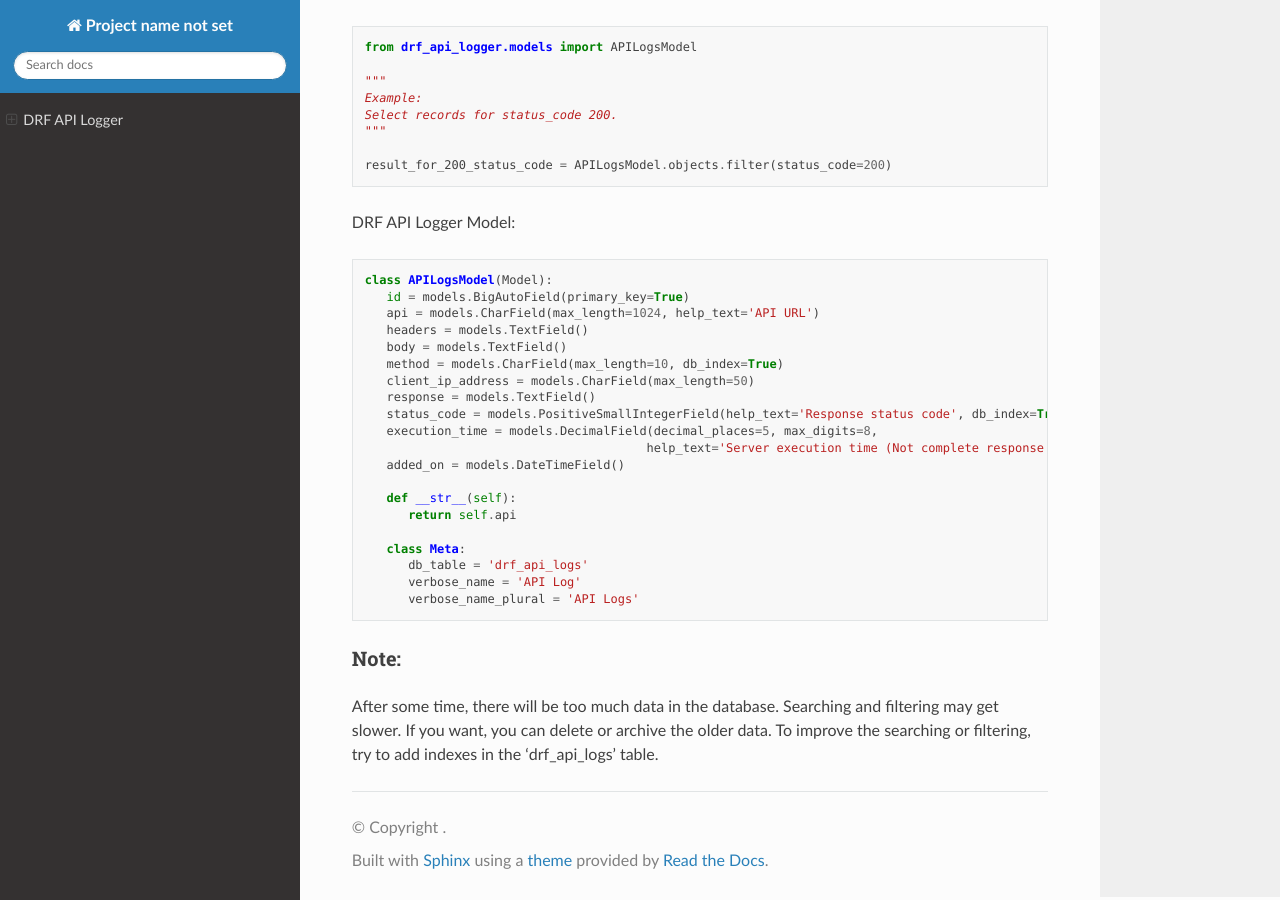
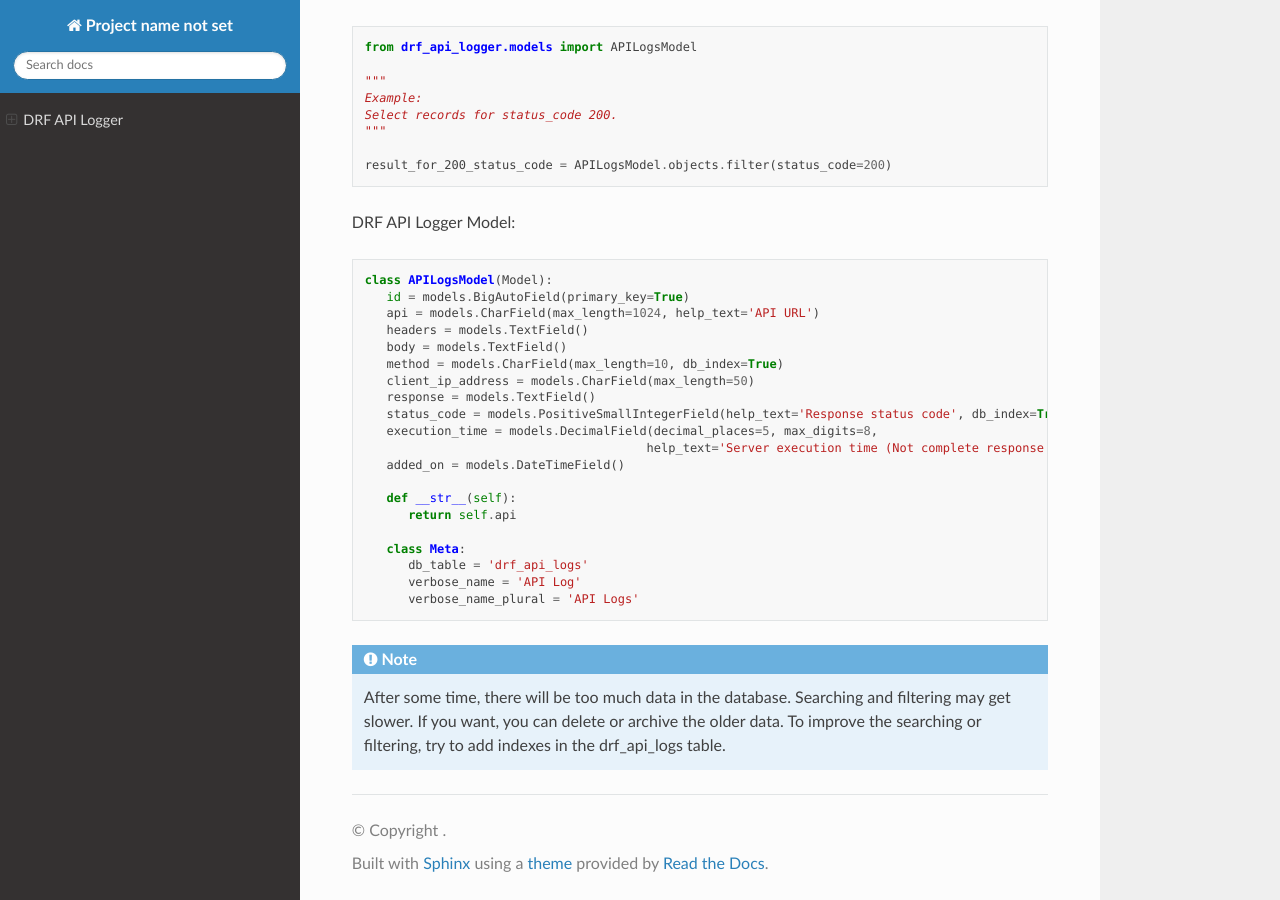
Before and after one commit to vishalanandl177/DRF-API-Logger, a Sphinx documentation site: the page built from docs/index.rst, in a window 1280 px wide and 900 px high, scrolled down 7532 px. Built offline with Sphinx 7.4.7 and the Read the Docs theme 2.0.0, drawn with Linux system fonts in a browser that asks for light colours.

```diff
--- a/docs/index.rst
+++ b/docs/index.rst
@@ -401,13 +401,12 @@ DRF API Logger Model:
          verbose_name = 'API Log'
          verbose_name_plural = 'API Logs'
 
-Note:
-=====
 
-After some time, there will be too much data in the database. Searching
-and filtering may get slower. If you want, you can delete or archive the
-older data. To improve the searching or filtering, try to add indexes in
-the ‘drf_api_logs’ table.
+.. note::
+    After some time, there will be too much data in the database. Searching
+    and filtering may get slower. If you want, you can delete or archive the
+    older data. To improve the searching or filtering, try to add indexes in
+    the drf_api_logs table.
 
 .. |version| image:: https://img.shields.io/badge/version-1.1.15-blue.svg
 .. |Downloads| image:: https://static.pepy.tech/personalized-badge/drf-api-logger?period=total&units=none&left_color=black&right_color=orange&left_text=Downloads%20Total
```
